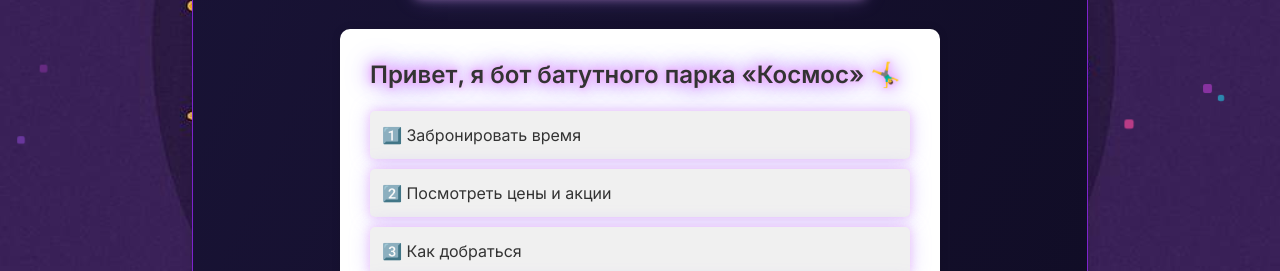
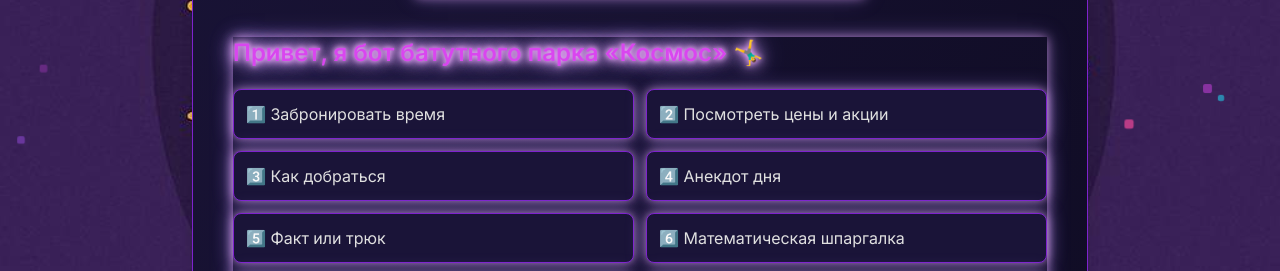
Before and after one commit to vitaly339/Kosmos__batut, a plain HTML site: page index.html in a window 1280 px wide. Shown: the part 524-795 px from the top of the page. Drawn offline with nearby package versions, Linux system fonts and the light colour scheme.

Commit message:
Update index.html

```diff
--- a/index.html
+++ b/index.html
@@ -136,20 +136,20 @@
                  onerror="this.onerror=null;this.src='https://placehold.co/300x100/0d0a1f/fuchsia?text=Логотип+не+найден';">
         </h1>
 
-        <div id="bot-menu-section" class="bot-container mb-10">
-            <h2 class="text-2xl font-semibold text-your-accent mb-5 neon-text-glow">Привет, я бот батутного парка «Космос» 🤸‍♂️</h2>
-            <ul class="text-your-text">
-                <li id="bot-option-1" class="bg-gray-800 hover:bg-gray-700 neon-box-glow">1️⃣ Забронировать время</li>
-                <li id="bot-option-2" class="bg-gray-800 hover:bg-gray-700 neon-box-glow">2️⃣ Посмотреть цены и акции</li>
-                <li id="bot-option-3" class="bg-gray-800 hover:bg-gray-700 neon-box-glow">3️⃣ Как добраться</li>
-                <li id="bot-option-4" class="bg-gray-800 hover:bg-gray-700 neon-box-glow">4️⃣ Анекдот дня</li>
-                <li id="bot-option-5" class="bg-gray-800 hover:bg-gray-700 neon-box-glow">5️⃣ Факт или трюк</li>
-                <li id="bot-option-6" class="bg-gray-800 hover:bg-gray-700 neon-box-glow">6️⃣ Математическая шпаргалка</li>
-                <li id="bot-option-7" class="bg-gray-800 hover:bg-gray-700 neon-box-glow">7️⃣ Викторина с призом 🎁</li>
-                <li id="bot-option-8" class="bg-gray-800 hover:bg-gray-700 neon-box-glow">8️⃣ Написать админу</li>
-                <li id="bot-option-9" class="bg-gray-800 hover:bg-gray-700 neon-box-glow">9️⃣ Оставить отзыв ✍️</li>
-            </ul>
-        </div>
+     <div id="bot-menu-section" class="w-full max-w-4xl mt-10 mb-10 neon-box-glow">
+    <h2 class="text-2xl font-semibold text-fuchsia-500 mb-5 neon-text-glow">Привет, я бот батутного парка «Космос» 🤸‍♂️</h2>
+    <ul class="grid grid-cols-1 md:grid-cols-2 gap-3">
+        <li id="bot-option-1" class="bg-[#1a1438] hover:bg-[#2a214d] border border-purple-700 p-3 rounded-lg cursor-pointer transition duration-200 neon-box-glow">1️⃣ Забронировать время</li>
+        <li id="bot-option-2" class="bg-[#1a1438] hover:bg-[#2a214d] border border-purple-700 p-3 rounded-lg cursor-pointer transition duration-200 neon-box-glow">2️⃣ Посмотреть цены и акции</li>
+        <li id="bot-option-3" class="bg-[#1a1438] hover:bg-[#2a214d] border border-purple-700 p-3 rounded-lg cursor-pointer transition duration-200 neon-box-glow">3️⃣ Как добраться</li>
+        <li id="bot-option-4" class="bg-[#1a1438] hover:bg-[#2a214d] border border-purple-700 p-3 rounded-lg cursor-pointer transition duration-200 neon-box-glow">4️⃣ Анекдот дня</li>
+        <li id="bot-option-5" class="bg-[#1a1438] hover:bg-[#2a214d] border border-purple-700 p-3 rounded-lg cursor-pointer transition duration-200 neon-box-glow">5️⃣ Факт или трюк</li>
+        <li id="bot-option-6" class="bg-[#1a1438] hover:bg-[#2a214d] border border-purple-700 p-3 rounded-lg cursor-pointer transition duration-200 neon-box-glow">6️⃣ Математическая шпаргалка</li>
+        <li id="bot-option-7" class="bg-[#1a1438] hover:bg-[#2a214d] border border-purple-700 p-3 rounded-lg cursor-pointer transition duration-200 neon-box-glow">7️⃣ Викторина с призом 🎁</li>
+        <li id="bot-option-8" class="bg-[#1a1438] hover:bg-[#2a214d] border border-purple-700 p-3 rounded-lg cursor-pointer transition duration-200 neon-box-glow">8️⃣ Написать админу</li>
+        <li id="bot-option-9" class="bg-[#1a1438] hover:bg-[#2a214d] border border-purple-700 p-3 rounded-lg cursor-pointer transition duration-200 neon-box-glow">9️⃣ Оставить отзыв ✍️</li>
+    </ul>
+</div>
         <div class="flex flex-col sm:flex-row justify-center gap-3 mb-8">
             <button id="tab-regular" class="tab-button active px-6 py-3 rounded-lg font-semibold text-lg transition duration-300 ease-in-out bg-purple-700 hover:bg-purple-800 text-white shadow-md">
                 Разовое посещение
```
